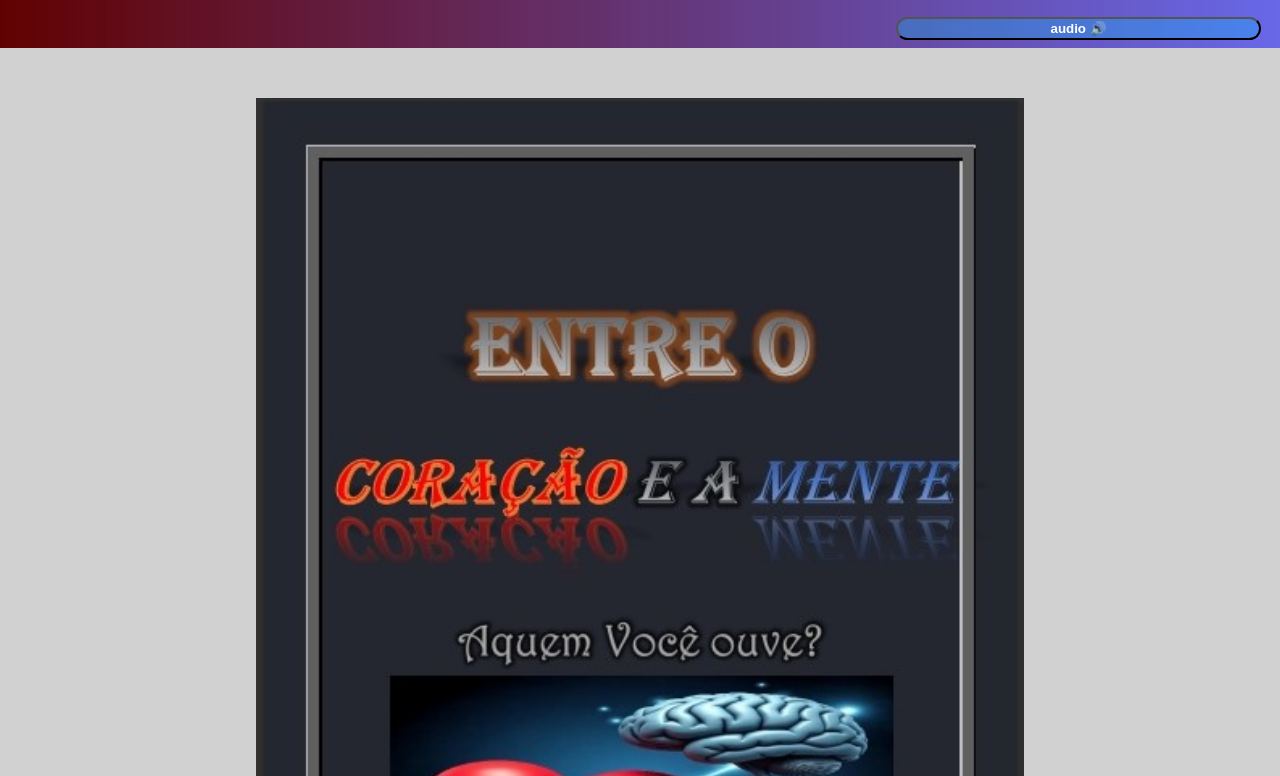
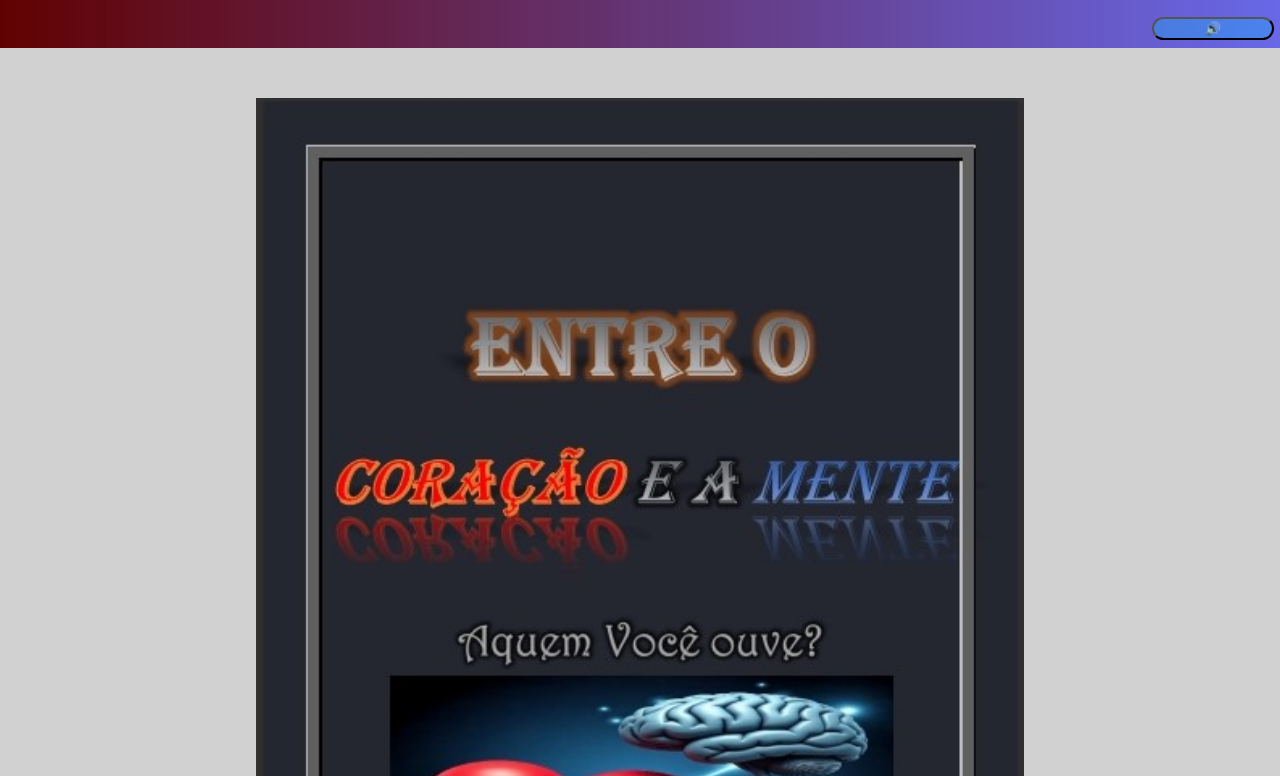
Before and after one commit to TeodoroCucubicaWeb/coracaoVSmente, a plain HTML site: page index.html in a window 1280 px wide. Shown: the part 187-963 px from the top of the page. Drawn offline with Linux system fonts and the light colour scheme.

Commit message:
actualizado02

```diff
--- a/index.html
+++ b/index.html
@@ -19,11 +19,11 @@
             <h1>Entre o coração e a mente
             </h1>
         </cit>
-        <p>Da autoria de <a onclick="portfolio()" href="https://teodorocucubicaweb.github.io/portfolio/">Teodoro Cucubica Web</a> </p>
+        <p>Da autoria de <a onclick="portfolio()" href="https://teodorocucubicaweb.github.io/portfolio/">Teodoro Cucubica Web </a> </p>
         <nav>
         </nav>
         <div class="audio">
-            <button onclick="ler()" class="music-icon" id="music-icon">audio 🔊</button>
+            <button onclick="ler()" class="music-icon" id="music-icon">🔊</button>
             <audio id="audio" src="audio-test.mp3" preload="auto"></audio>
         </div>
     </header>
--- a/style/coracao.css
+++ b/style/coracao.css
@@ -37,7 +37,7 @@ div.audio{
     display: block;
     display: grid;
     grid-template-rows: 1fr 10%;
-    grid-template-columns: 1fr 30%;
+    grid-template-columns: 1fr 10%;
 }
 
 button{
```
